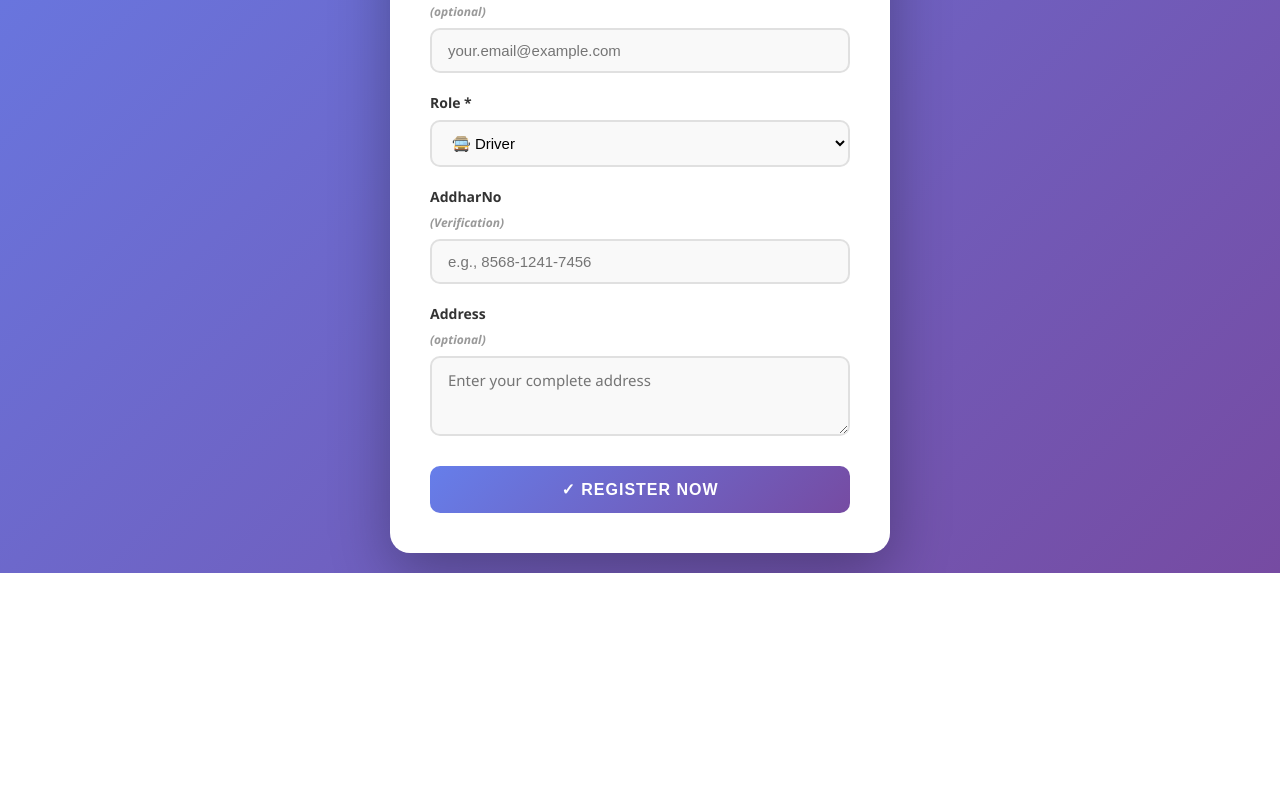
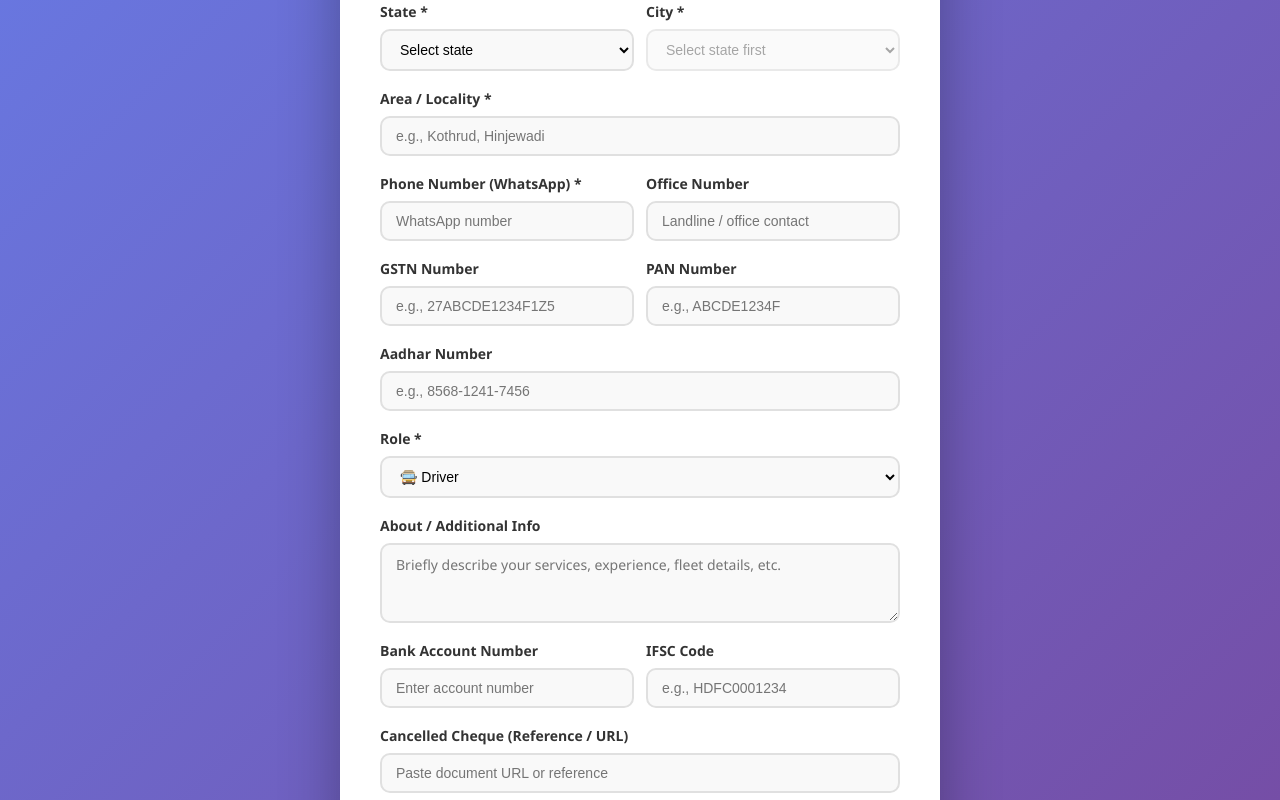
Before and after one commit to prathameshsmule/punebus, a React (Vite) app in the folder Frontend/: page /register in a window 1280 px wide. Shown: the part 460-1260 px from the top of the page. Before the commit the page ends 1033 px from the top, so only its background shows below. Built offline with nearby package versions, Linux system fonts and the light colour scheme.

Commit message:
Update Register.jsx

```diff
--- a/Frontend/src/pages/Register.jsx
+++ b/Frontend/src/pages/Register.jsx
@@ -5,11 +5,13 @@ import { useNavigate, useSearchParams } from "react-router-dom";
 
 const ROLE_OPTIONS = [
   "driver",
-  "vendor",
+  "Bus vendor",
   "mechanic",
   "cleaner",
+  "admin",
   "restaurant",
   "parcel",
+  "Dry Cleaner",
 ];
 
 // Accept both direct role values and service slugs
@@ -19,18 +21,22 @@ const normalizeRoleFromParam = (raw) => {
   const aliasMap = {
     // direct roles
     driver: "driver",
+    "bus vendor": "Bus vendor",
+    vendor: "Bus vendor",
+    mechanic: "mechanic",
     cleaner: "cleaner",
-    mechanic: "mechanic",
-    vendor: "vendor",
+    admin: "admin",
     restaurant: "restaurant",
     parcel: "parcel",
+    "dry cleaner": "Dry Cleaner",
+    "dry-cleaner": "Dry Cleaner",
 
-    // slugs from service titles
+    // slugs from service titles (old ones still supported)
     "professional-drivers": "driver",
     "bus-cleaners": "cleaner",
     "mechanic-support": "mechanic",
-    "replacement-bus": "vendor",
-    "emergency-services": "vendor",
+    "replacement-bus": "Bus vendor",
+    "emergency-services": "Bus vendor",
     "parcel-delivery": "parcel",
     "parcel-vendor": "parcel",
     "parcel-vendors": "parcel",
@@ -42,6 +48,25 @@ const normalizeRoleFromParam = (raw) => {
   return ROLE_OPTIONS.includes(resolved) ? resolved : "driver";
 };
 
+// Simple example data – you can expand this as needed
+const STATE_OPTIONS = [
+  "Maharashtra",
+  "Karnataka",
+  "Gujarat",
+  "Delhi",
+  "Tamil Nadu",
+  "Other",
+];
+
+const CITY_OPTIONS_BY_STATE = {
+  Maharashtra: ["Pune", "Mumbai", "Nagpur", "Nashik", "Other"],
+  Karnataka: ["Bengaluru", "Mysuru", "Mangaluru", "Hubballi", "Other"],
+  Gujarat: ["Ahmedabad", "Surat", "Vadodara", "Rajkot", "Other"],
+  Delhi: ["New Delhi", "Dwarka", "Saket", "Rohini", "Other"],
+  "Tamil Nadu": ["Chennai", "Coimbatore", "Madurai", "Salem", "Other"],
+  Other: ["Other"],
+};
+
 const Register = () => {
   const [searchParams] = useSearchParams();
   const navigate = useNavigate();
@@ -50,12 +75,21 @@ const Register = () => {
   const initialRole = normalizeRoleFromParam(incomingParam);
 
   const [form, setForm] = useState({
-    name: "",
-    phone: "",
-    email: "",
+    companyName: "",
+    address: "",
+    state: "",
+    city: "",
+    area: "",
+    whatsappPhone: "",
+    officeNumber: "",
+    gstNumber: "",
+    panNumber: "",
+    aadharNumber: "",
     role: initialRole,
-    AddharNo: "",
-    address: "",
+    aboutInfo: "",
+    bankAccountNumber: "",
+    ifscCode: "",
+    cancelCheque: "",
   });
 
   useEffect(() => {
@@ -70,8 +104,21 @@ const Register = () => {
   const [msg, setMsg] = useState(null);
   const [showSuccessPopup, setShowSuccessPopup] = useState(false);
 
-  const handleChange = (e) =>
-    setForm({ ...form, [e.target.name]: e.target.value });
+  const handleChange = (e) => {
+    const { name, value } = e.target;
+
+    // When state changes, also reset city
+    if (name === "state") {
+      setForm((prev) => ({
+        ...prev,
+        state: value,
+        city: "",
+      }));
+      return;
+    }
+
+    setForm((prev) => ({ ...prev, [name]: value }));
+  };
 
   const submit = async (e) => {
     e.preventDefault();
@@ -79,20 +126,30 @@ const Register = () => {
     setMsg(null);
 
     try {
+      // Adjust this path if your backend is prefixed with /api
       // const res = await api.post("/api/auth/register", form);
       const res = await api.post("/auth/register", form);
       const successText = res?.data?.message || "Registered successfully!";
       setMsg({ type: "success", text: successText });
       setShowSuccessPopup(true);
 
-      // reset, but keep role from URL
+      // Reset, but keep role from URL
       setForm({
-        name: "",
-        phone: "",
-        email: "",
+        companyName: "",
+        address: "",
+        state: "",
+        city: "",
+        area: "",
+        whatsappPhone: "",
+        officeNumber: "",
+        gstNumber: "",
+        panNumber: "",
+        aadharNumber: "",
         role: initialRole,
-        AddharNo: "",
-        address: "",
+        aboutInfo: "",
+        bankAccountNumber: "",
+        ifscCode: "",
+        cancelCheque: "",
       });
 
       setTimeout(() => setShowSuccessPopup(false), 2500);
@@ -121,7 +178,7 @@ const Register = () => {
       borderRadius: "20px",
       boxShadow: "0 20px 60px rgba(0, 0, 0, 0.3)",
       padding: "40px",
-      maxWidth: "500px",
+      maxWidth: "600px",
       width: "100%",
       animation: "slideIn 0.5s ease-out",
     },
@@ -145,7 +202,7 @@ const Register = () => {
     form: {
       display: "flex",
       flexDirection: "column",
-      gap: "20px",
+      gap: "18px",
     },
     label: {
       display: "flex",
@@ -156,10 +213,10 @@ const Register = () => {
       color: "#333",
     },
     input: {
-      padding: "12px 16px",
+      padding: "10px 14px",
       border: "2px solid #e0e0e0",
       borderRadius: "10px",
-      fontSize: "15px",
+      fontSize: "14px",
       transition: "all 0.3s ease",
       outline: "none",
       backgroundColor: "#f9f9f9",
@@ -171,20 +228,20 @@ const Register = () => {
       boxShadow: "0 4px 12px rgba(102, 126, 234, 0.2)",
     },
     select: {
-      padding: "12px 16px",
+      padding: "10px 14px",
       border: "2px solid #e0e0e0",
       borderRadius: "10px",
-      fontSize: "15px",
+      fontSize: "14px",
       transition: "all 0.3s ease",
       outline: "none",
       backgroundColor: "#f9f9f9",
       cursor: "pointer",
     },
     textarea: {
-      padding: "12px 16px",
+      padding: "10px 14px",
       border: "2px solid #e0e0e0",
       borderRadius: "10px",
-      fontSize: "15px",
+      fontSize: "14px",
       transition: "all 0.3s ease",
       outline: "none",
       backgroundColor: "#f9f9f9",
@@ -279,10 +336,22 @@ const Register = () => {
       color: "#fff",
       fontWeight: 700,
     },
+    fieldRow: {
+      display: "flex",
+      gap: "12px",
+      flexWrap: "wrap",
+    },
+    fieldCol: {
+      flex: 1,
+      minWidth: "180px",
+    },
   };
 
   const [focusedField, setFocusedField] = useState(null);
   const [buttonHover, setButtonHover] = useState(false);
+
+  const availableCities =
+    CITY_OPTIONS_BY_STATE[form.state] || CITY_OPTIONS_BY_STATE["Other"];
 
   return (
     <div style={styles.pageContainer}>
@@ -305,65 +374,223 @@ const Register = () => {
 
       <div style={styles.formWrapper} className="form-wrapper">
         <h2 style={styles.heading} className="heading">
-          User Registration
+          Partner Registration
         </h2>
         <p style={styles.subtitle}>
-          Join PuneBus and start your journey with us
+          Register your company with PuneBus and start working with us.
         </p>
 
         <form onSubmit={submit} style={styles.form}>
+          {/* Company name */}
           <label style={styles.label}>
-            Name *
+            Company Name *
             <input
-              name="name"
-              value={form.name}
+              name="companyName"
+              value={form.companyName}
               onChange={handleChange}
-              onFocus={() => setFocusedField("name")}
+              onFocus={() => setFocusedField("companyName")}
               onBlur={() => setFocusedField(null)}
               style={{
                 ...styles.input,
-                ...(focusedField === "name" ? styles.inputFocus : {}),
+                ...(focusedField === "companyName" ? styles.inputFocus : {}),
               }}
-              placeholder="Enter your full name"
+              placeholder="Enter your company name"
               required
             />
           </label>
 
+          {/* Address & Area */}
           <label style={styles.label}>
-            Phone Number *
-            <input
-              name="phone"
-              type="tel"
-              value={form.phone}
+            Address *
+            <textarea
+              name="address"
+              value={form.address}
               onChange={handleChange}
-              onFocus={() => setFocusedField("phone")}
+              onFocus={() => setFocusedField("address")}
               onBlur={() => setFocusedField(null)}
               style={{
-                ...styles.input,
-                ...(focusedField === "phone" ? styles.inputFocus : {}),
+                ...styles.textarea,
+                ...(focusedField === "address" ? styles.inputFocus : {}),
               }}
-              placeholder="Enter your phone number"
+              placeholder="Flat / Building / Street / Landmark"
               required
             />
           </label>
 
+          <div style={styles.fieldRow}>
+            <div style={styles.fieldCol}>
               <label style={styles.label}>
-            Email <span style={styles.icon}>(optional)</span>
+                State *
+                <select
+                  name="state"
+                  value={form.state}
+                  onChange={handleChange}
+                  onFocus={() => setFocusedField("state")}
+                  onBlur={() => setFocusedField(null)}
+                  style={{
+                    ...styles.select,
+                    ...(focusedField === "state" ? styles.inputFocus : {}),
+                  }}
+                  required
+                >
+                  <option value="">Select state</option>
+                  {STATE_OPTIONS.map((st) => (
+                    <option key={st} value={st}>
+                      {st}
+                    </option>
+                  ))}
+                </select>
+              </label>
+            </div>
+
+            <div style={styles.fieldCol}>
+              <label style={styles.label}>
+                City *
+                <select
+                  name="city"
+                  value={form.city}
+                  onChange={handleChange}
+                  onFocus={() => setFocusedField("city")}
+                  onBlur={() => setFocusedField(null)}
+                  style={{
+                    ...styles.select,
+                    ...(focusedField === "city" ? styles.inputFocus : {}),
+                  }}
+                  required
+                  disabled={!form.state}
+                >
+                  <option value="">
+                    {form.state ? "Select city" : "Select state first"}
+                  </option>
+                  {availableCities.map((ct) => (
+                    <option key={ct} value={ct}>
+                      {ct}
+                    </option>
+                  ))}
+                </select>
+              </label>
+            </div>
+          </div>
+
+          <label style={styles.label}>
+            Area / Locality *
             <input
-              name="email"
-              type="email"
-              value={form.email}
+              name="area"
+              value={form.area}
               onChange={handleChange}
-              onFocus={() => setFocusedField("email")}
+              onFocus={() => setFocusedField("area")}
               onBlur={() => setFocusedField(null)}
               style={{
                 ...styles.input,
-                ...(focusedField === "email" ? styles.inputFocus : {}),
+                ...(focusedField === "area" ? styles.inputFocus : {}),
               }}
-              placeholder="your.email@example.com"
+              placeholder="e.g., Kothrud, Hinjewadi"
+              required
             />
           </label>
 
+          {/* Contact numbers */}
+          <div style={styles.fieldRow}>
+            <div style={styles.fieldCol}>
+              <label style={styles.label}>
+                Phone Number (WhatsApp) *
+                <input
+                  name="whatsappPhone"
+                  type="tel"
+                  value={form.whatsappPhone}
+                  onChange={handleChange}
+                  onFocus={() => setFocusedField("whatsappPhone")}
+                  onBlur={() => setFocusedField(null)}
+                  style={{
+                    ...styles.input,
+                    ...(focusedField === "whatsappPhone"
+                      ? styles.inputFocus
+                      : {}),
+                  }}
+                  placeholder="WhatsApp number"
+                  required
+                />
+              </label>
+            </div>
+
+            <div style={styles.fieldCol}>
+              <label style={styles.label}>
+                Office Number
+                <input
+                  name="officeNumber"
+                  type="tel"
+                  value={form.officeNumber}
+                  onChange={handleChange}
+                  onFocus={() => setFocusedField("officeNumber")}
+                  onBlur={() => setFocusedField(null)}
+                  style={{
+                    ...styles.input,
+                    ...(focusedField === "officeNumber"
+                      ? styles.inputFocus
+                      : {}),
+                  }}
+                  placeholder="Landline / office contact"
+                />
+              </label>
+            </div>
+          </div>
+
+          {/* GST / PAN / Aadhar */}
+          <div style={styles.fieldRow}>
+            <div style={styles.fieldCol}>
+              <label style={styles.label}>
+                GSTN Number
+                <input
+                  name="gstNumber"
+                  value={form.gstNumber}
+                  onChange={handleChange}
+                  onFocus={() => setFocusedField("gstNumber")}
+                  onBlur={() => setFocusedField(null)}
+                  style={{
+                    ...styles.input,
+                    ...(focusedField === "gstNumber" ? styles.inputFocus : {}),
+                  }}
+                  placeholder="e.g., 27ABCDE1234F1Z5"
+                />
+              </label>
+            </div>
+
+            <div style={styles.fieldCol}>
+              <label style={styles.label}>
+                PAN Number
+                <input
+                  name="panNumber"
+                  value={form.panNumber}
+                  onChange={handleChange}
+                  onFocus={() => setFocusedField("panNumber")}
+                  onBlur={() => setFocusedField(null)}
+                  style={{
+                    ...styles.input,
+                    ...(focusedField === "panNumber" ? styles.inputFocus : {}),
+                  }}
+                  placeholder="e.g., ABCDE1234F"
+                />
+              </label>
+            </div>
+          </div>
+
+          <label style={styles.label}>
+            Aadhar Number
+            <input
+              name="aadharNumber"
+              value={form.aadharNumber}
+              onChange={handleChange}
+              onFocus={() => setFocusedField("aadharNumber")}
+              onBlur={() => setFocusedField(null)}
+              style={{
+                ...styles.input,
+                ...(focusedField === "aadharNumber" ? styles.inputFocus : {}),
+              }}
+              placeholder="e.g., 8568-1241-7456"
+            />
+          </label>
+
+          {/* Role */}
           <label style={styles.label}>
             Role *
             <select
@@ -378,45 +605,93 @@ const Register = () => {
               }}
               required
             >
+              <option value="">Select role</option>
               <option value="driver">🚍 Driver</option>
-              <option value="vendor">🚌 Bus Vendor</option>
+              <option value="Bus vendor">🚌 Bus Vendor</option>
               <option value="mechanic">🔧 Mechanic</option>
               <option value="cleaner">🧹 Cleaner</option>
               <option value="restaurant">🍽 Restaurant</option>
               <option value="parcel">📦 Parcel Vendor</option>
+              <option value="Dry Cleaner">👕 Dry Cleaner</option>
+              <option value="admin">👤 Admin</option>
             </select>
           </label>
 
+          {/* About */}
           <label style={styles.label}>
-            AddharNo <span style={styles.icon}>(Verification)</span>
+            About / Additional Info
+            <textarea
+              name="aboutInfo"
+              value={form.aboutInfo}
+              onChange={handleChange}
+              onFocus={() => setFocusedField("aboutInfo")}
+              onBlur={() => setFocusedField(null)}
+              style={{
+                ...styles.textarea,
+                ...(focusedField === "aboutInfo" ? styles.inputFocus : {}),
+              }}
+              placeholder="Briefly describe your services, experience, fleet details, etc."
+            />
+          </label>
+
+          {/* Bank details */}
+          <div style={styles.fieldRow}>
+            <div style={styles.fieldCol}>
+              <label style={styles.label}>
+                Bank Account Number
                 <input
-              name="AddharNo"
-              value={form.AddharNo}
+                  name="bankAccountNumber"
+                  value={form.bankAccountNumber}
                   onChange={handleChange}
-              onFocus={() => setFocusedField("AddharNo")}
+                  onFocus={() => setFocusedField("bankAccountNumber")}
                   onBlur={() => setFocusedField(null)}
                   style={{
                     ...styles.input,
-                ...(focusedField === "AddharNo" ? styles.inputFocus : {}),
+                    ...(focusedField === "bankAccountNumber"
+                      ? styles.inputFocus
+                      : {}),
                   }}
-              placeholder="e.g., 8568-1241-7456"
+                  placeholder="Enter account number"
                 />
               </label>
+            </div>
+
+            <div style={styles.fieldCol}>
+              <label style={styles.label}>
+                IFSC Code
+                <input
+                  name="ifscCode"
+                  value={form.ifscCode}
+                  onChange={handleChange}
+                  onFocus={() => setFocusedField("ifscCode")}
+                  onBlur={() => setFocusedField(null)}
+                  style={{
+                    ...styles.input,
+                    ...(focusedField === "ifscCode" ? styles.inputFocus : {}),
+                  }}
+                  placeholder="e.g., HDFC0001234"
+                />
+              </label>
+            </div>
+          </div>
 
           <label style={styles.label}>
-            Address <span style={styles.icon}>(optional)</span>
-            <textarea
-              name="address"
-              value={form.address}
+            Cancelled Cheque (Reference / URL)
+            <input
+              name="cancelCheque"
+              value={form.cancelCheque}
               onChange={handleChange}
-              onFocus={() => setFocusedField("address")}
+              onFocus={() => setFocusedField("cancelCheque")}
               onBlur={() => setFocusedField(null)}
               style={{
-                ...styles.textarea,
-                ...(focusedField === "address" ? styles.inputFocus : {}),
+                ...styles.input,
+                ...(focusedField === "cancelCheque" ? styles.inputFocus : {}),
               }}
-              placeholder="Enter your complete address"
+              placeholder="Paste document URL or reference"
             />
+            <span style={styles.icon}>
+              (You can later upgrade this to actual file upload with Multer)
+            </span>
           </label>
 
           <button
```
Lines whose indentation alone changed are shown as unchanged.
